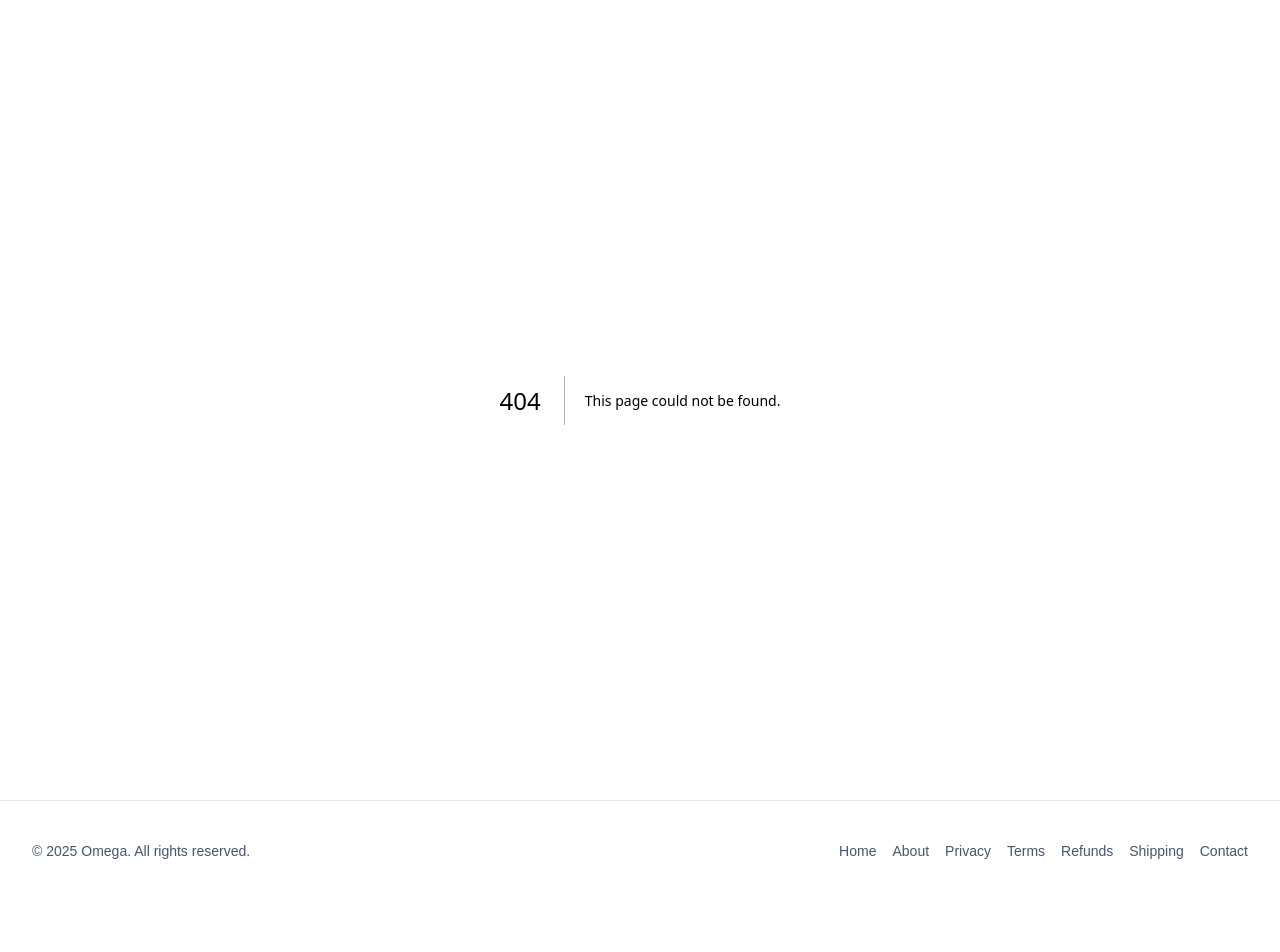
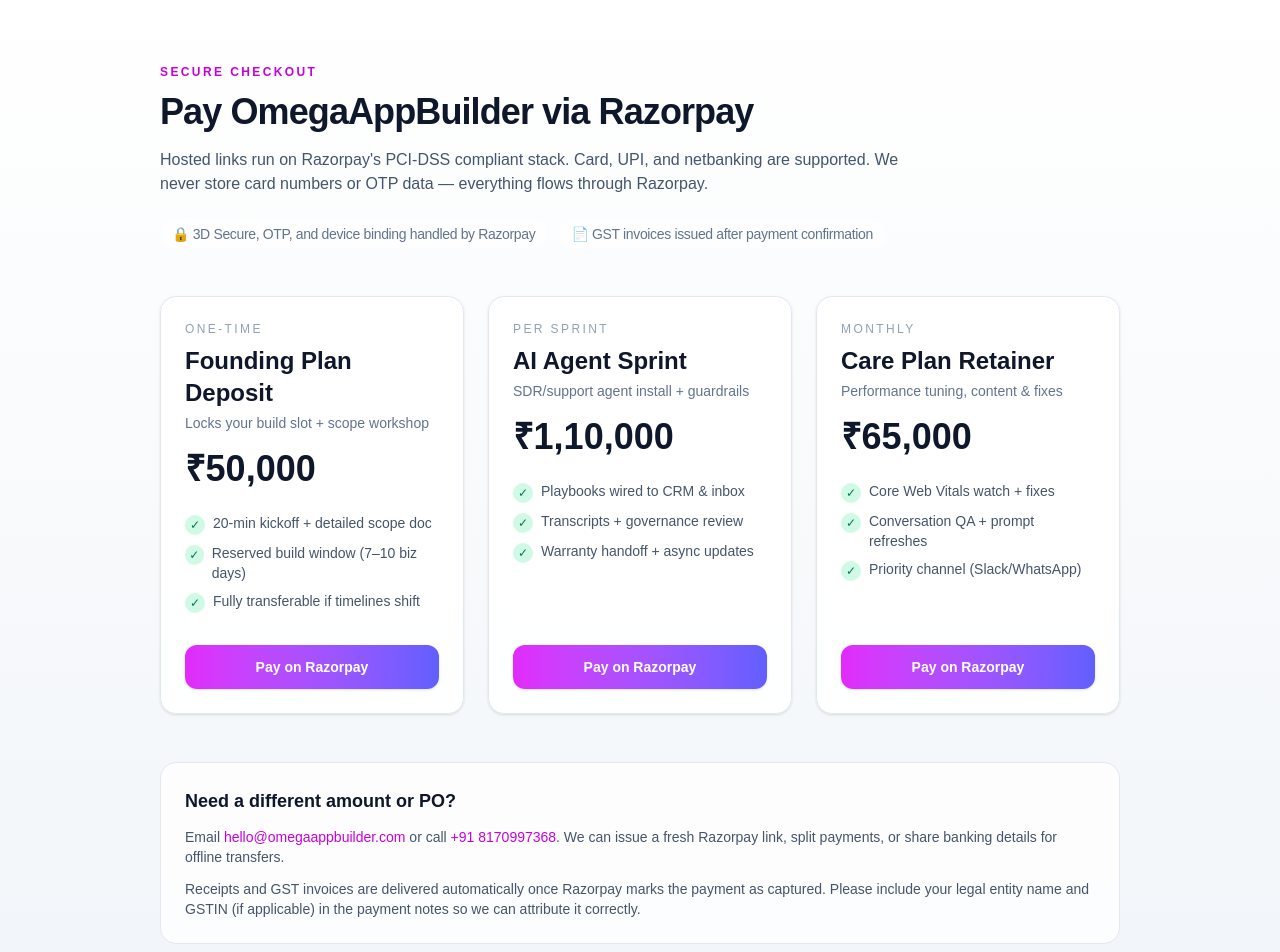
Before and after one commit to DivertoAI/omegaappbuilder-landing, a Next.js app: page /pay in a window 1280 px wide. Before the commit this address had no page. Shown: the top 952 px of the page. Before the commit the page ends 901 px from the top, so only its background shows below. Built offline with nearby package versions, Linux system fonts and the light colour scheme.

Commit message:
payments added

```diff
--- /dev/null
+++ b/src/app/pay/page.tsx
@@ -0,0 +1,137 @@
+import type { Metadata } from "next";
+import { LEGAL } from "@/lib/legal";
+
+const COMPANY = LEGAL.company || "Omega";
+const EMAIL = LEGAL.email || "hello@omegaappbuilder.com";
+const PHONE = LEGAL.phone || "+91 8170997368";
+
+const PAYMENT_LINKS = [
+  {
+    id: "founding",
+    title: "Founding Plan Deposit",
+    subTitle: "Locks your build slot + scope workshop",
+    amount: "₹50,000",
+    cadence: "one-time",
+    href: "https://rzp.io/i/omega-founding-plan",
+    deliverables: [
+      "20-min kickoff + detailed scope doc",
+      "Reserved build window (7–10 biz days)",
+      "Fully transferable if timelines shift",
+    ],
+  },
+  {
+    id: "agents",
+    title: "AI Agent Sprint",
+    subTitle: "SDR/support agent install + guardrails",
+    amount: "₹1,10,000",
+    cadence: "per sprint",
+    href: "https://rzp.io/i/omega-agent-sprint",
+    deliverables: [
+      "Playbooks wired to CRM & inbox",
+      "Transcripts + governance review",
+      "Warranty handoff + async updates",
+    ],
+  },
+  {
+    id: "care",
+    title: "Care Plan Retainer",
+    subTitle: "Performance tuning, content & fixes",
+    amount: "₹65,000",
+    cadence: "monthly",
+    href: "https://rzp.io/i/omega-care-plan",
+    deliverables: [
+      "Core Web Vitals watch + fixes",
+      "Conversation QA + prompt refreshes",
+      "Priority channel (Slack/WhatsApp)",
+    ],
+  },
+] as const;
+
+export const metadata: Metadata = {
+  title: `${COMPANY} • Secure Razorpay Payments`,
+  description:
+    "Pay onboarding deposits, AI agent sprints, or retainers via Razorpay. Card, UPI, and netbanking supported.",
+  robots: { index: false, follow: false },
+  alternates: { canonical: "/pay" },
+  openGraph: {
+    title: `${COMPANY} — Pay via Razorpay`,
+    description:
+      "Hosted Razorpay links for deposits, sprints, and care plans. No cards stored on our servers.",
+    url: "/pay",
+  },
+};
+
+export default function PayPage() {
+  return (
+    <main className="min-h-screen bg-gradient-to-b from-white via-slate-50 to-slate-100 text-slate-900">
+      <section className="mx-auto max-w-5xl px-4 py-16 sm:px-6 lg:px-8">
+        <div className="max-w-3xl">
+          <p className="text-xs font-semibold uppercase tracking-[0.2em] text-fuchsia-600">Secure checkout</p>
+          <h1 className="mt-3 text-3xl font-bold tracking-tight sm:text-4xl">Pay {COMPANY} via Razorpay</h1>
+          <p className="mt-4 text-base text-slate-600">
+            Hosted links run on Razorpay&apos;s PCI-DSS compliant stack. Card, UPI, and netbanking are supported. We
+            never store card numbers or OTP data — everything flows through Razorpay.
+          </p>
+          <div className="mt-6 flex flex-wrap gap-3 text-sm text-slate-500">
+            <span className="inline-flex items-center rounded-full bg-white/70 px-3 py-1 tracking-tight">
+              🔒 3D Secure, OTP, and device binding handled by Razorpay
+            </span>
+            <span className="inline-flex items-center rounded-full bg-white/70 px-3 py-1 tracking-tight">
+              📄 GST invoices issued after payment confirmation
+            </span>
+          </div>
+        </div>
+
+        <div className="mt-12 grid gap-6 md:grid-cols-2 lg:grid-cols-3">
+          {PAYMENT_LINKS.map((link) => (
+            <article
+              key={link.id}
+              className="flex h-full flex-col rounded-2xl border border-slate-200 bg-white/90 p-6 backdrop-blur shadow-sm"
+            >
+              <div className="flex-1">
+                <p className="text-xs uppercase tracking-[0.2em] text-slate-400">{link.cadence}</p>
+                <h2 className="mt-2 text-2xl font-semibold text-slate-900">{link.title}</h2>
+                <p className="mt-1 text-sm text-slate-500">{link.subTitle}</p>
+                <p className="mt-4 text-4xl font-bold text-slate-900">{link.amount}</p>
+                <ul className="mt-6 space-y-2 text-sm text-slate-600">
+                  {link.deliverables.map((item) => (
+                    <li key={item} className="flex items-start gap-2">
+                      <span className="mt-0.5 inline-flex h-5 w-5 items-center justify-center rounded-full bg-emerald-100 text-emerald-700 text-xs">
+                        ✓
+                      </span>
+                      <span>{item}</span>
+                    </li>
+                  ))}
+                </ul>
+              </div>
+              <a
+                href={link.href}
+                target="_blank"
+                rel="noopener noreferrer"
+                className="mt-8 inline-flex items-center justify-center rounded-xl bg-gradient-to-r from-fuchsia-500 to-indigo-500 px-4 py-3 text-sm font-semibold text-white shadow-sm transition hover:from-fuchsia-400 hover:to-indigo-400 focus-visible:outline-none focus-visible:ring-2 focus-visible:ring-fuchsia-500"
+              >
+                Pay on Razorpay
+              </a>
+            </article>
+          ))}
+        </div>
+
+        <div className="mt-12 rounded-2xl border border-slate-200 bg-white/80 p-6 text-sm text-slate-600">
+          <h3 className="text-lg font-semibold text-slate-900">Need a different amount or PO?</h3>
+          <p className="mt-3">
+            Email <a className="font-medium text-fuchsia-600" href={`mailto:${EMAIL}`}>
+              {EMAIL}
+            </a> or call <a className="font-medium text-fuchsia-600" href={`tel:${PHONE}`}>
+              {PHONE}
+            </a>. We can issue a fresh Razorpay link, split payments, or share banking details for offline transfers.
+          </p>
+          <p className="mt-3">
+            Receipts and GST invoices are delivered automatically once Razorpay marks the payment as captured. Please
+            include your legal entity name and GSTIN (if applicable) in the payment notes so we can attribute it
+            correctly.
+          </p>
+        </div>
+      </section>
+    </main>
+  );
+}
--- a/src/app/sitemap.ts
+++ b/src/app/sitemap.ts
@@ -5,6 +5,7 @@
   const routes = [
     "/",
     "/about",
+    "/pay",
     "/legal/privacy",
     "/legal/terms",
     "/legal/refunds",
```
